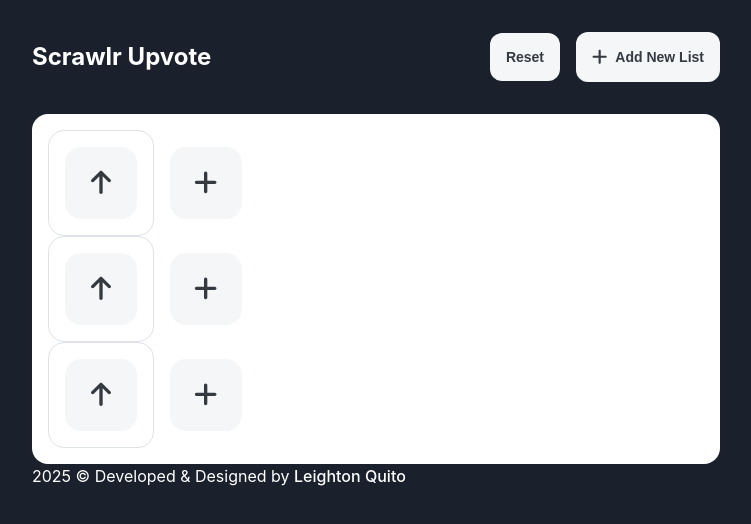
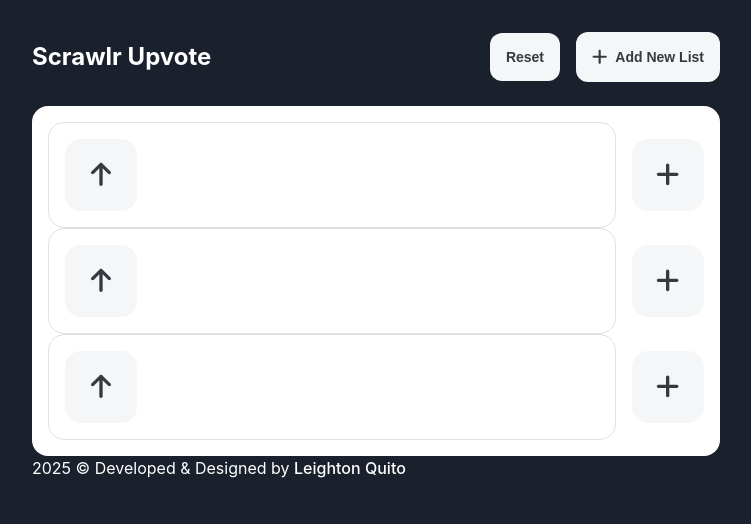
Before and after one commit to iamleigh/scrawlr-upvote, a React (Vite) app: page / in a window 1280 px wide. Shown: the top 524 px of the page, without its empty margins (264-1015 px from the left). Built offline with nearby package versions, Linux system fonts and the light colour scheme.

Commit message:
feat: Improve components styles

```diff
--- a/src/components/atoms/Button/Button.module.scss
+++ b/src/components/atoms/Button/Button.module.scss
@@ -3,6 +3,7 @@
 
 .suc-button {
 	display: flex;
+	flex: 0 0 auto;
 	align-items: center;
 	padding: #{$spacing-md - 1px};
 	border: 1px solid transparent;
--- a/src/components/atoms/ButtonIcon/ButtonIcon.module.scss
+++ b/src/components/atoms/ButtonIcon/ButtonIcon.module.scss
@@ -5,6 +5,7 @@
 	width: 48px;
 	height: 48px;
 	display: flex;
+	flex: 0 0 auto;
 	align-items: center;
 	justify-content: center;
 	margin: 0;
--- a/src/components/atoms/Tag/Tag.tsx
+++ b/src/components/atoms/Tag/Tag.tsx
@@ -8,7 +8,7 @@ interface TagProps {
     size?: TagSize
 }
 
-const Tag: React.FC<TagProps> = ({ label, size }) => {
+const Tag: React.FC<TagProps> = ({ label, size = 'md' }) => {
     return (
         <span
             className={clsx({
--- a/src/components/atoms/Upvote/Upvote.tsx
+++ b/src/components/atoms/Upvote/Upvote.tsx
@@ -1,17 +1,19 @@
 import React from 'react'
 import ButtonIcon from '@atom/ButtonIcon/ButtonIcon'
+import type { ButtonSize } from '../Button/button.types'
 
 interface UpvoteProps {
+    size?: ButtonSize
     selected: boolean
     onClick: () => void
 }
 
-const Upvote: React.FC<UpvoteProps> = ({ selected, onClick }) => {
+const Upvote: React.FC<UpvoteProps> = ({ size = 'md', selected, onClick }) => {
     return (
         <ButtonIcon
             label="Upvote"
             icon="up"
-            size="lg"
+            size={size}
             selected={selected}
             onClick={onClick}
         />
--- a/src/components/molecules/Header/Header.module.scss
+++ b/src/components/molecules/Header/Header.module.scss
@@ -4,7 +4,7 @@
 	display: flex;
 	flex-flow: row wrap;
 	align-items: center;
-    margin: 0 0 2rem;
+	margin: 0 0 $spacing-lg;
 
 	&__title {
 		min-width: 1px;
@@ -14,11 +14,12 @@
 
 	&__actions {
 		display: flex;
+		flex: 0 0 auto;
 		align-items: center;
-        margin-left: 2rem;
+		margin-left: $spacing-lg;
 
 		button {
-            margin-left: 1rem;
+			margin-left: $spacing-md;
 
 			&:first-child {
 				margin-left: 0;
--- a/src/components/molecules/UpvoteList/UpvoteList.module.scss
+++ b/src/components/molecules/UpvoteList/UpvoteList.module.scss
@@ -1,9 +1,12 @@
+@use "../../../assets/scss/utils.scss" as *;
+
 .suc-upvote-toolbar {
 	display: flex;
+	flex: 1;
 	flex-flow: row wrap;
 	align-items: center;
-	gap: 16px;
-	padding: 16px;
+	gap: $spacing-md;
+	padding: $spacing-md;
 	border: 1px solid #dee2e6;
-	border-radius: 16px;
+	border-radius: $spacing-md;
 }
--- a/src/components/molecules/UpvoteList/UpvoteList.tsx
+++ b/src/components/molecules/UpvoteList/UpvoteList.tsx
@@ -16,6 +16,7 @@ const UpvoteList: React.FC<UpvoteListProps> = ({
     onToggle,
 }) => {
     const MAX_DISPLAYED = 5
+    const BUTTON_SIZE = 'lg'
     const hiddenCount = upvotes > MAX_DISPLAYED ? upvotes - MAX_DISPLAYED : 0
     const formatCount = (count: number): string => {
         if (count >= 1_000_000_000) return '999M+'
@@ -35,6 +36,7 @@ const UpvoteList: React.FC<UpvoteListProps> = ({
                 (_, index) => (
                     <Upvote
                         key={`upvote-${index}`}
+                        size={BUTTON_SIZE}
                         selected={selected}
                         onClick={onToggle}
                     />
@@ -42,7 +44,10 @@ const UpvoteList: React.FC<UpvoteListProps> = ({
             )}
 
             {hiddenCount > 0 && (
-                <Tag label={`+${formatCount(hiddenCount)}`} size="lg" />
+                <Tag
+                    label={`+${formatCount(hiddenCount)}`}
+                    size={BUTTON_SIZE}
+                />
             )}
         </div>
     )
--- a/src/components/organisms/UpvotePanel/UpvotePanel.module.scss
+++ b/src/components/organisms/UpvotePanel/UpvotePanel.module.scss
@@ -1,6 +1,8 @@
+@use "../../../assets/scss/utils.scss" as *;
+
 .suc-upvote-panel {
 	display: flex;
 	flex-flow: row nowrap;
 	align-items: center;
-	gap: 16px;
+	gap: $spacing-md;
 }
--- a/src/components/organisms/UpvotePanel/UpvotePanel.tsx
+++ b/src/components/organisms/UpvotePanel/UpvotePanel.tsx
@@ -30,7 +30,7 @@ const UpvotePanel: React.FC<UpvotePanelProps> = ({
                 label="Add New Upvote"
                 icon="add"
                 size="lg"
-                onClick={() => incrementUpvotes(listId, 100)}
+                onClick={() => incrementUpvotes(listId, 1)}
             />
         </div>
     )
```
Also changed, not shown: src/components/molecules/Header/Header.tsx (+12 -2 lines), src/components/atoms/Tag/Tag.module.scss (indentation only). Lines whose indentation alone changed are shown as unchanged.
